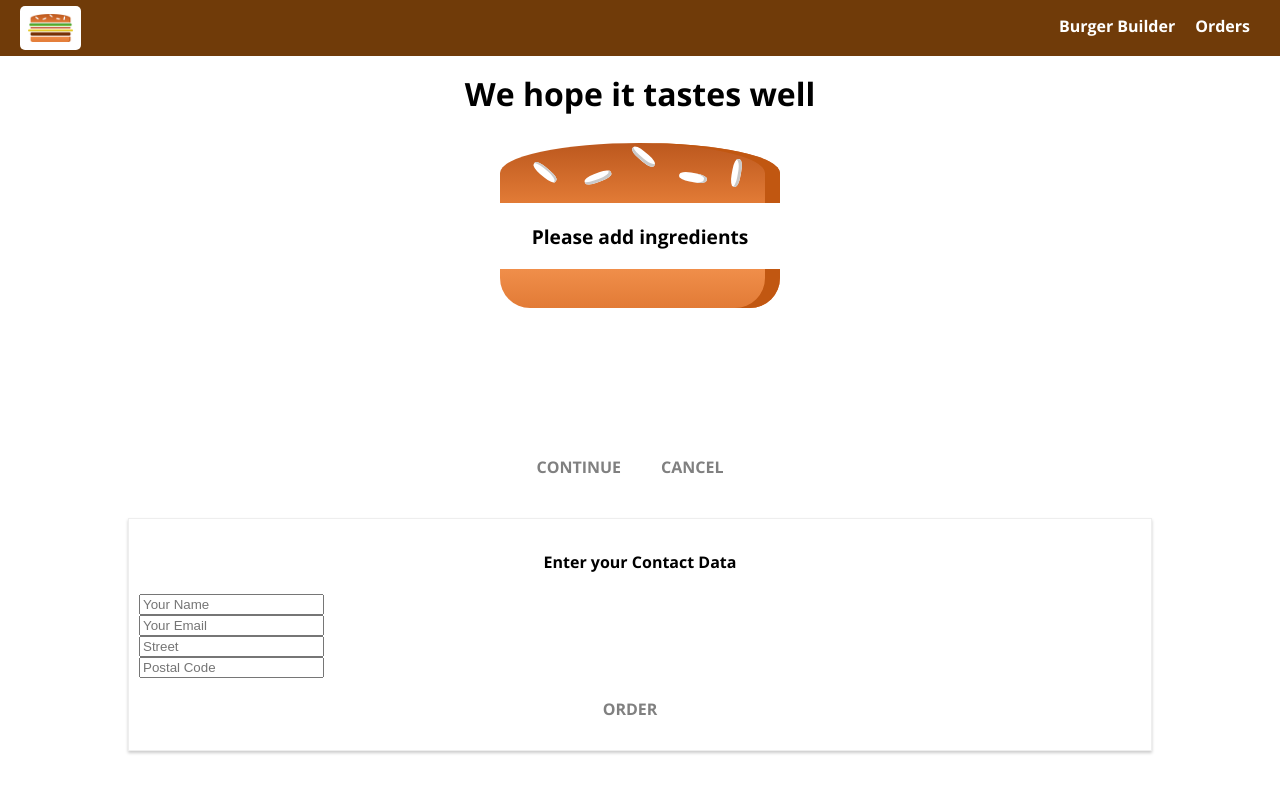
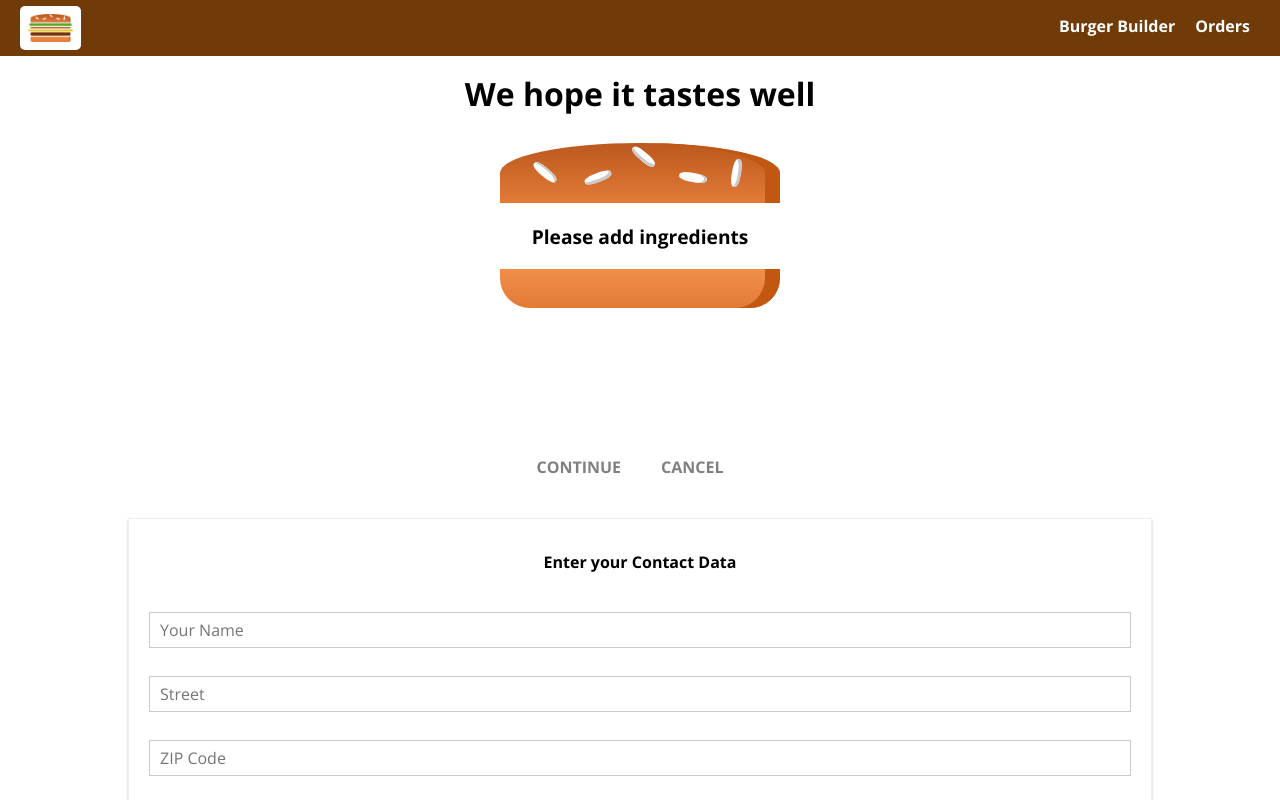
Before and after one commit to igorini/react-burger-builder, a React (Create React App) app: page /checkout in a window 1280 px wide. Both pictures are taken after a click on the button "CONTINUE". Shown: the top 800 px of the page. Built offline with nearby package versions, Linux system fonts and the light colour scheme.

Commit message:
Handle user input

```diff
--- /dev/null
+++ b/src/components/UI/Input/Input.js
@@ -0,0 +1,50 @@
+import React from 'react';
+import * as Styled from './styled';
+
+const Input = props => {
+  let inputElement = null;
+  switch (props.elementType) {
+    case ('input'):
+      inputElement = <Styled.Input
+        {...props.elementConfig}
+        value={props.value}
+        onChange={props.changed}
+      />
+      break;
+    case ('textarea'):
+      inputElement = <Styled.TextArea
+        {...props.elementConfig}
+        value={props.value}
+        onChange={props.changed}
+      />
+      break;
+    case ('select'):
+      inputElement =
+        <Styled.Select
+          value={props.value}
+          onChange={props.changed}
+        >
+          {props.elementConfig.options.map(option =>
+            <option key={option.value} value={option.value}>
+              {option.displayValue}
+            </option>
+          )}
+        </Styled.Select>
+      break;
+    default:
+      inputElement = <Styled.Input
+        {...props.elementConfig}
+        value={props.value}
+        onChange={props.changed}
+      />
+  }
+
+  return (
+    <Styled.FormInput>
+      <Styled.Label>{props.label}</Styled.Label>
+      {inputElement}
+    </Styled.FormInput>
+  );
+};
+
+export default Input;
--- /dev/null
+++ b/src/components/UI/Input/styled.js
@@ -0,0 +1,61 @@
+import styled from "styled-components";
+
+export const FormInput = styled.div`
+  width: 100%;
+  padding: 10px;
+  box-sizing: border-box;
+`;
+
+export const Label = styled.label`
+  font-weight: bold;
+  display: block;
+  margin-bottom: 8px;
+`;
+
+export const Input = styled.input`
+  outline: none;
+  border: 1px solid #ccc;
+  background-color: white;
+  font: inherit;
+  padding: 6px 10px;
+  display: block;
+  width: 100%;
+  box-sizing: border-box;
+
+  &:focus {
+    outline: none;
+    background-color: #ccc;
+  }
+`;
+
+export const TextArea = styled.textarea`
+  outline: none;
+  border: 1px solid #ccc;
+  background-color: white;
+  font: inherit;
+  padding: 6px 10px;
+  display: block;
+  width: 100%;
+  box-sizing: border-box;
+
+  &:focus {
+    outline: none;
+    background-color: #ccc;
+  }
+`;
+
+export const Select = styled.select`
+  outline: none;
+  border: 1px solid #ccc;
+  background-color: white;
+  font: inherit;
+  padding: 6px 10px;
+  display: block;
+  width: 100%;
+  box-sizing: border-box;
+
+  &:focus {
+    outline: none;
+    background-color: #ccc;
+  }
+`;
--- a/src/containers/Checkout/ContactData/ContactData.js
+++ b/src/containers/Checkout/ContactData/ContactData.js
@@ -3,33 +3,69 @@ import * as Styled from './styled';
 import Button from "../../../components/UI/Button/Button";
 import axios from '../../../axios-orders';
 import Spinner from "../../../components/UI/Spinner/Spinner";
+import Input from "../../../components/UI/Input/Input";
 
 const ContactData = props => {
-  const [name, setName] = useState('');
-  const [email, setEmail] = useState('');
-  const [address, setAddress] = useState({
-    street: '',
-    postalCode: ''
-  });
+  const [orderForm, setOrderForm] = useState({
+    name: {
+      elementType: 'input',
+      elementConfig: {
+        type: 'text',
+        placeholder: 'Your Name'
+      },
+      value: ''
+    },
+    street: {
+      elementType: 'input',
+      elementConfig: {
+        type: 'text',
+        placeholder: 'Street'
+      },
+      value: ''
+    },
+    zipCode: {
+      elementType: 'input',
+      elementConfig: {
+        type: 'text',
+        placeholder: 'ZIP Code'
+      },
+      value: ''
+    },
+    country: {
+      elementType: 'input',
+      elementConfig: {
+        type: 'text',
+        placeholder: 'Country'
+      },
+      value: ''
+    },
+    email: {
+      elementType: 'input',
+      elementConfig: {
+        type: 'email',
+        placeholder: 'Your Email'
+      },
+      value: ''
+    },
+    deliveryMethod: {
+      elementType: 'select',
+      elementConfig: {
+        options: [
+          {value: 'fastest', displayValue: 'Fastest'},
+          {value: 'cheapest', displayValue: 'Cheapest'}
+        ]
+      },
+      value: ''
+    }
+  })
   const [loading, setLoading] = useState(false);
-  ;
 
   const orderHandler = event => {
     event.preventDefault();
     setLoading(true);
     const order = {
       ingredients: props.ingredients,
-      price: props.price,
-      customer: {
-        name: 'Igor',
-        address: {
-          street: 'Some Street',
-          zipCode: '151352',
-          country: 'Ethiopia'
-        },
-        email: 'test@test.com'
-      },
-      deliveryMethod: 'fast'
+      price: props.price
     }
     axios.post('/orders.json', order)
       .then(() => {
@@ -41,12 +77,33 @@ const ContactData = props => {
       });
   }
 
+  const inputChangedHandler = (event, inputId) => {
+    const updatedOrderForm = {...orderForm};
+    const updatedFormElement = {...updatedOrderForm[inputId]};
+    updatedFormElement.value = event.target.value;
+    updatedOrderForm[inputId] = updatedFormElement;
+    setOrderForm(updatedFormElement);
+  }
+
+  const formElementsArray = [];
+  for (let key in orderForm){
+    formElementsArray.push({
+      id: key,
+      config: orderForm[key]
+    })
+  }
+
   const form = loading ? <Spinner/> : (
     <form>
-      <Styled.Input type="text" name="name" placeholder="Your Name"/>
-      <Styled.Input type="email" name="email" placeholder="Your Email"/>
-      <Styled.Input type="text" name="street" placeholder="Street"/>
-      <Styled.Input type="text" name="postal" placeholder="Postal Code"/>
+      {formElementsArray.map(formElement =>
+        <Input
+          key={formElement.id}
+          elementType={formElement.config.elementType}
+          elementConfig={formElement.config.elementConfig}
+          value={formElement.config.value}
+          changed={event => inputChangedHandler(event, formElement.id)}
+        />
+      )}
       <Button btnType="Success" clicked={orderHandler}>ORDER</Button>
     </form>
   );
--- a/src/containers/Checkout/ContactData/styled.js
+++ b/src/containers/Checkout/ContactData/styled.js
@@ -13,7 +13,3 @@ export const ContactData = styled.div`
     width: 500px;
   }
 `;
-
-export const Input = styled.input`
-  display: block;
-`;
```
